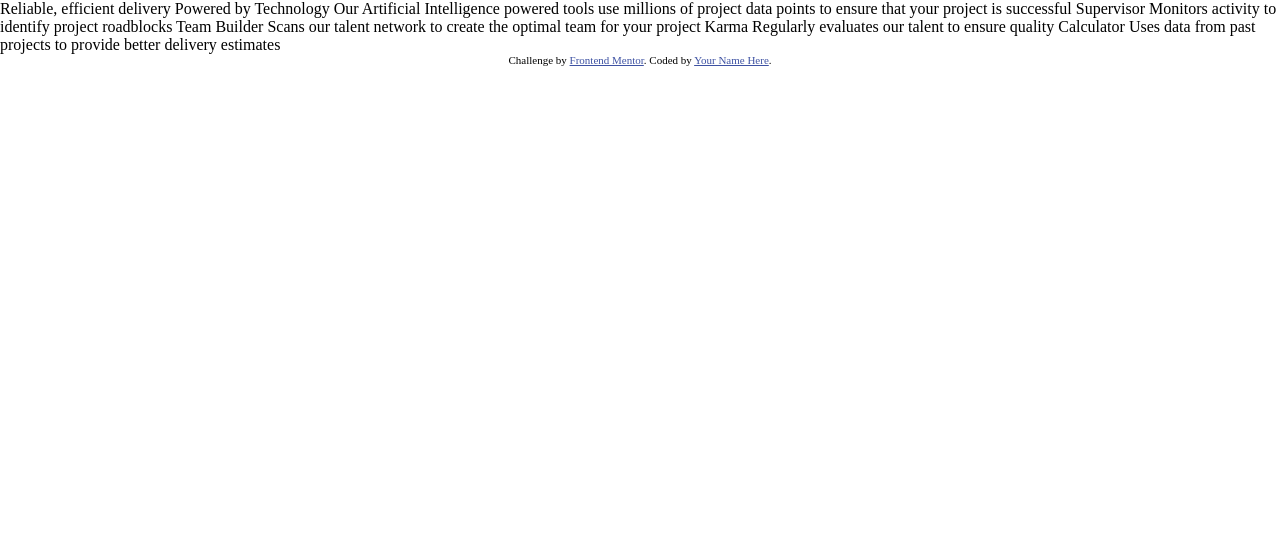
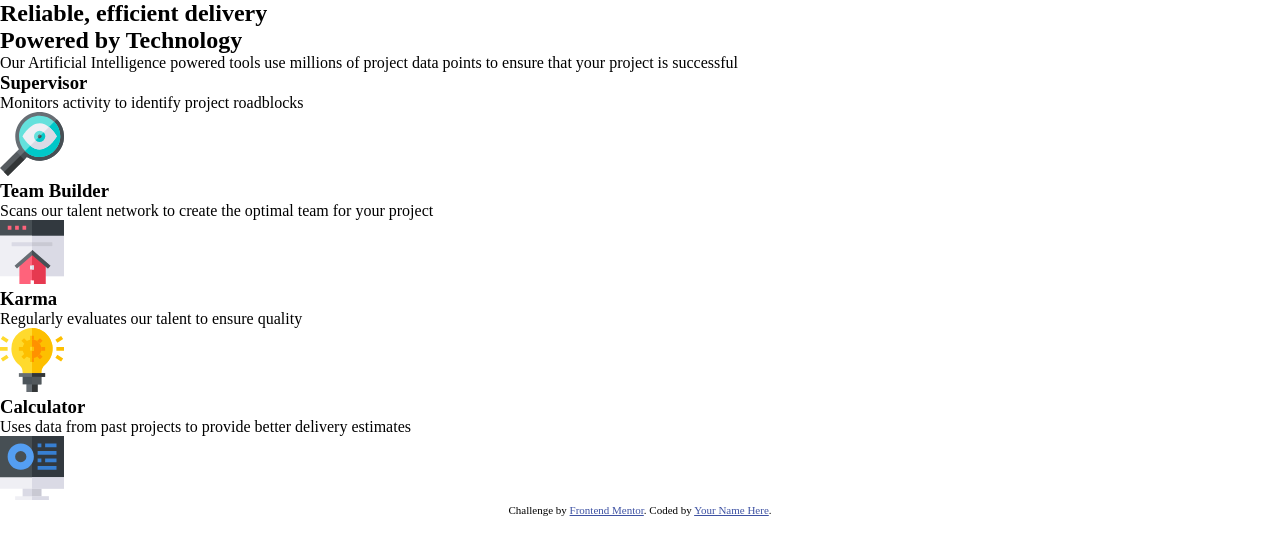
Before and after one commit to rizkibagus/four-card-feature-section, a plain HTML site: page index.html in a window 1280 px wide. Drawn offline with Linux system fonts and the light colour scheme.

Commit message:
feat: add semantic html tag in inde.html

```diff
--- a/css/styles.css
+++ b/css/styles.css
@@ -5,6 +5,9 @@
     --cyan: hsl(180, 62%, 55%);
     --orange: hsl(34, 97%, 64%);
     --blue: hsl(212, 86%, 64%);
+    --dark-blue: hsl(234, 12%, 34%);
+    --grayish-blue: hsl(229, 6%, 66%);
+    --light-gray: hsl(0, 0%, 98%);
 }
 
 * {
@@ -15,10 +18,6 @@
 
 
 
-
-
-
-
 .attribution {
     font-size: 11px; text-align: center;
 }
--- a/index.html
+++ b/index.html
@@ -1,41 +1,73 @@
 <!DOCTYPE html>
 <html lang="en">
   <head>
-  <meta charset="UTF-8">
-  <meta name="viewport" content="width=device-width, initial-scale=1.0"> <!-- displays site properly based on user's device -->
+    <meta charset="UTF-8" />
+    <meta name="viewport" content="width=device-width, initial-scale=1.0" />
+    <!-- displays site properly based on user's device -->
 
-  <link rel="icon" type="image/png" sizes="32x32" href="./images/favicon-32x32.png">
+    <link
+      rel="icon"
+      type="image/png"
+      sizes="32x32"
+      href="./images/favicon-32x32.png"
+    />
 
     <title>Frontend Mentor | Four card feature section</title>
 
     <!-- Feel free to remove these styles or customise in your own stylesheet 👍 -->
-  <link rel="stylesheet" href="./css/styles.css">
+    <link rel="stylesheet" href="./css/styles.css" />
   </head>
   <body>
 
-  Reliable, efficient delivery
-  Powered by Technology
+    <header>
+      <nav>
+          <h1>Reliable, efficient delivery</h1>
+          <h2>Powered by Technology</h2>
+          <p>
+            Our Artificial Intelligence powered tools use millions of project data
+            points to ensure that your project is successful
+          </p>
+       </nav>
+    </header>
 
-  Our Artificial Intelligence powered tools use millions of project data points
-  to ensure that your project is successful
-
-  Supervisor
+    <main>
+      <section>
+        <div>
+          <h3>Supervisor</h3>
+          <p>
             Monitors activity to identify project roadblocks
-
-  Team Builder
+          </p>
+          <img src="./images/icon-supervisor.svg" alt="Supervisor" />
+        </div>
+        <div>
+          <h3>Team Builder</h3>
+          <p>
             Scans our talent network to create the optimal team for your project
-
-  Karma
+          </p>
+          <img src="./images/icon-team-builder.svg" alt="Team Builder" />
+        </div>
+        <div>
+          <h3>Karma</h3>
+          <p>
             Regularly evaluates our talent to ensure quality
-
-  Calculator
+          </p>
+          <img src="./images/icon-karma.svg" alt="Karma" />
+        </div>
+        <div>
+          <h3>Calculator</h3>
+          <p>
             Uses data from past projects to provide better delivery estimates
-
+          </p>
+          <img src="./images/icon-calculator.svg" alt="Calculator" />
+        </div>
+      </section>
 
     <footer>
       <p class="attribution">
-      Challenge by <a href="https://www.frontendmentor.io?ref=challenge" target="_blank">Frontend Mentor</a>.
-      Coded by <a href="#">Your Name Here</a>.
+        Challenge by
+        <a href="https://www.frontendmentor.io?ref=challenge" target="_blank"
+          >Frontend Mentor</a
+        >. Coded by <a href="#">Your Name Here</a>.
       </p>
     </footer>
   </body>
```
Lines whose indentation alone changed are shown as unchanged.
